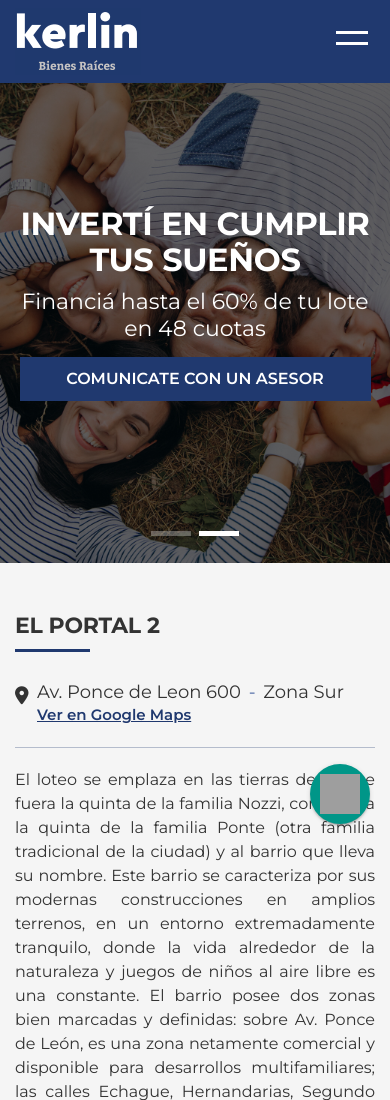
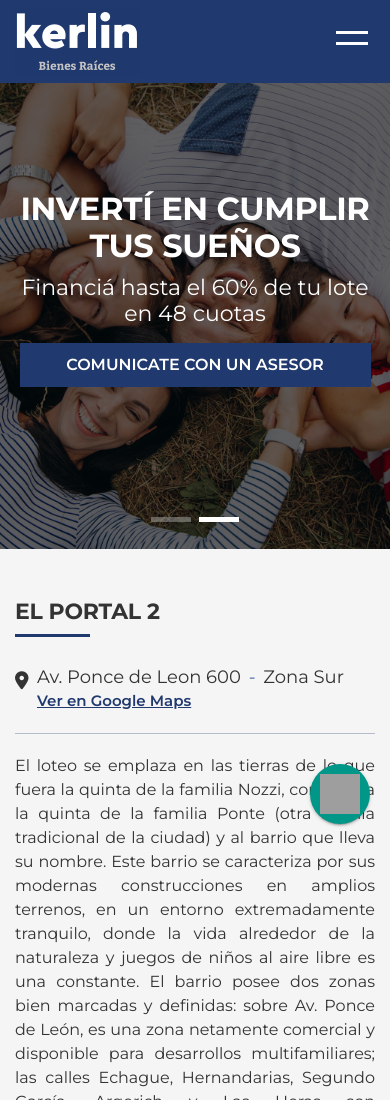
Before and after one commit to matiasmd8610/kerlin_bienes_raices, a website: page index.html in a window 390 px wide. Shown: the top 1100 px of the page. Drawn offline with nearby package versions, Linux system fonts and the light colour scheme; grey boxes are pictures that could not be loaded.

Commit message:
corregido click en M hamburguesa y pos fixed para mobile con padding en swiper mobile

```diff
--- a/assets/scripts/scripts.js
+++ b/assets/scripts/scripts.js
@@ -76,7 +76,7 @@ window.addEventListener("scroll", function() {
 });
 
 let iconoHambur = document.querySelector(".navbar-toggler-icon");
-  addEventListener("click", function(){
+  iconoHambur.addEventListener("click", function(){
     let S1 = document.querySelector("#S1");
     let S2 = document.querySelector("#S2");
     S1.classList.toggle("rotate1");
--- a/assets/styles/scss/_header.scss
+++ b/assets/styles/scss/_header.scss
@@ -1,4 +1,12 @@
 header {
+
+    @include media-breakpoint-down(sm) {
+    position: fixed;
+    z-index: 2;
+    width: 100%;
+    }
+
+
     &.sticky {
         box-shadow: 0px 0px 6px #333;
         background: rgb(0, 0, 0, 92%);
@@ -127,6 +135,7 @@ header {
 
 }
 
+// Clase del efecto para el Menu Hamburguesa //
 .rotate1{
     transform: rotate(45deg) translateY(7px);
 
--- a/assets/styles/scss/_sections.scss
+++ b/assets/styles/scss/_sections.scss
@@ -3,6 +3,11 @@
 .swiper {
     width: 100%;
     height: auto;
+
+    @include media-breakpoint-down(sm){
+    padding-top: 69px;
+    }
+
 
     .swiper-slide {
         height: 480px;
```
Also changed, not shown: assets/styles/css/main.css, 1 other file.
